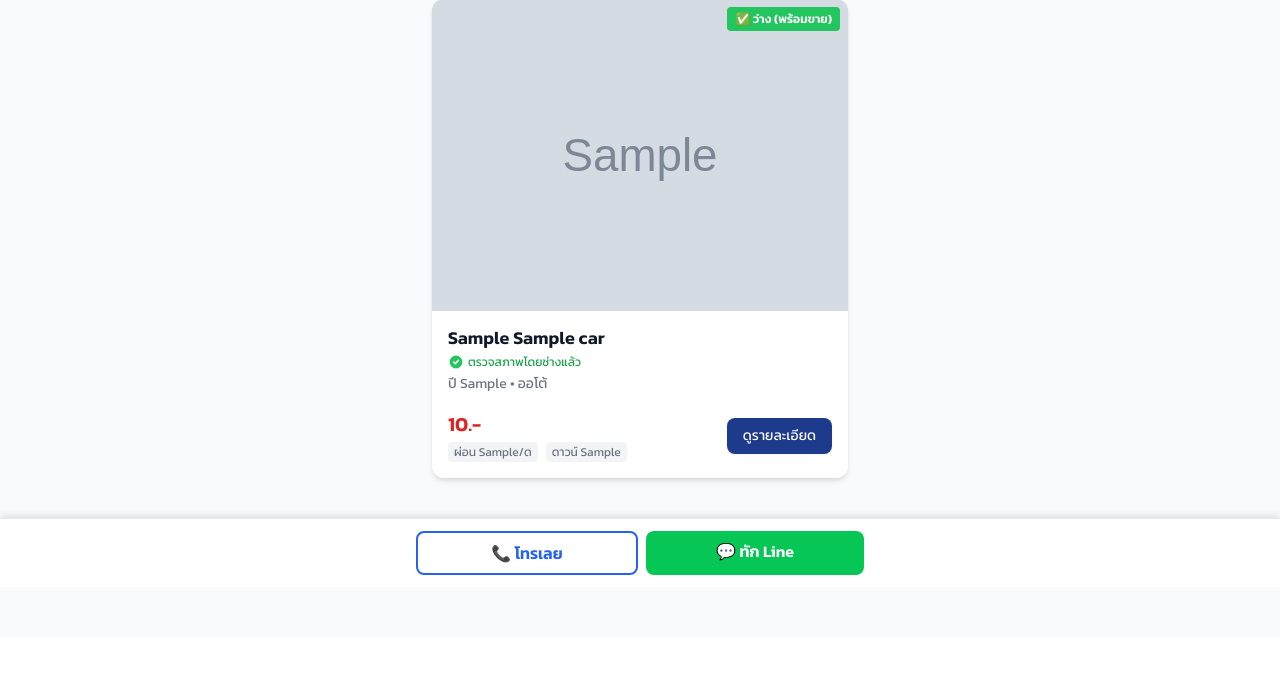
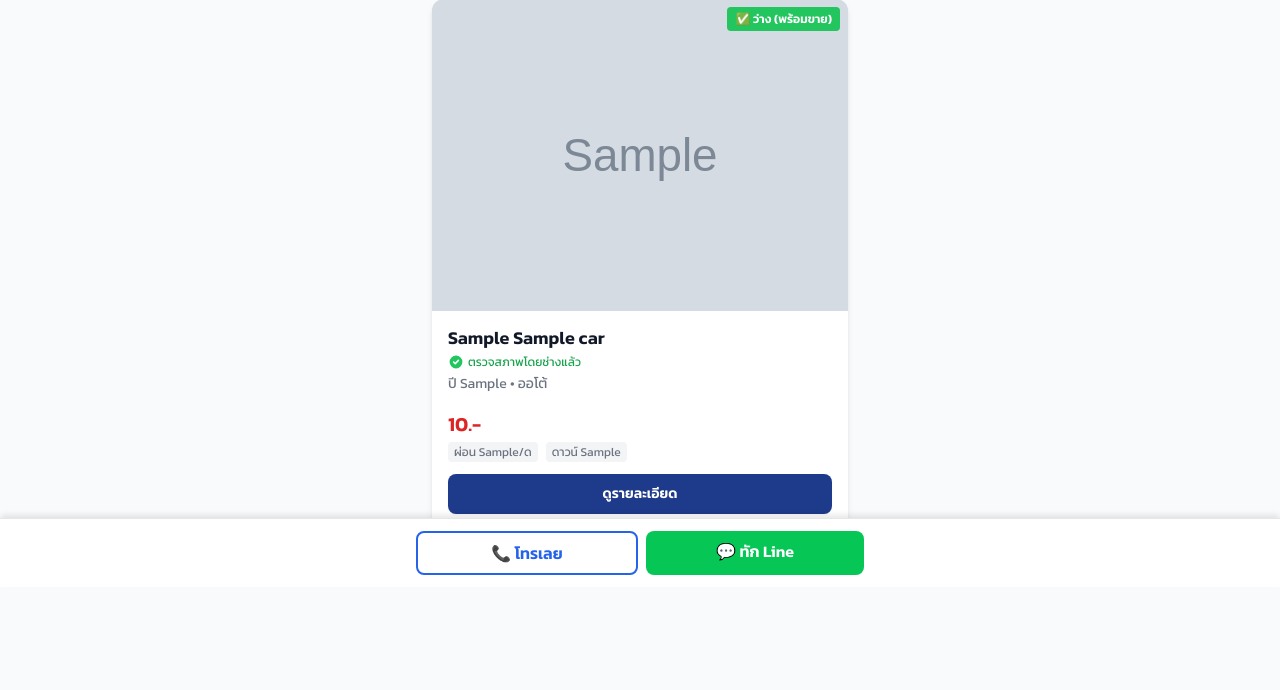
Before and after one commit to Macsarunrat/showroom, a Django app: page / in a window 1280 px wide. Shown: the part 213-903 px from the top of the page. Before the commit the page ends 788 px from the top, so only its background shows below. Run offline with Django 5.2, Linux system fonts and the light colour scheme; tables that the repository leaves empty hold one stand-in row (values such as "Sample post"); grey boxes marked "Sample" are stand-in pictures; some libraries are stand-ins or nearby versions.

Commit message:
fix button

```diff
--- a/sell_car/showroom/templates/showroom/car_list.html
+++ b/sell_car/showroom/templates/showroom/car_list.html
@@ -96,7 +96,8 @@
         ปี {{ car.year }} • {{ car.get_gear_display }}
       </p>
 
-      <div class="mt-4 flex justify-between items-center">
+      <div class="mt-4">
+        <div class="flex justify-between items-end mb-3">
           <div>
             <span class="text-red-600 font-bold text-xl block">
               {{ car.price|floatformat:0 }}.-
@@ -121,10 +122,11 @@
               {% endif %}
             </div>
           </div>
+        </div>
 
         <a
           href="{% url 'car_detail' car.pk %}"
-          class="bg-blue-900 text-white text-sm px-4 py-2 rounded-lg hover:bg-blue-800 shadow-sm"
+          class="block w-full text-center bg-blue-900 text-white text-sm py-2.5 rounded-lg hover:bg-blue-800 shadow-sm font-bold"
         >
           ดูรายละเอียด
         </a>
```
Lines whose indentation alone changed are shown as unchanged.
